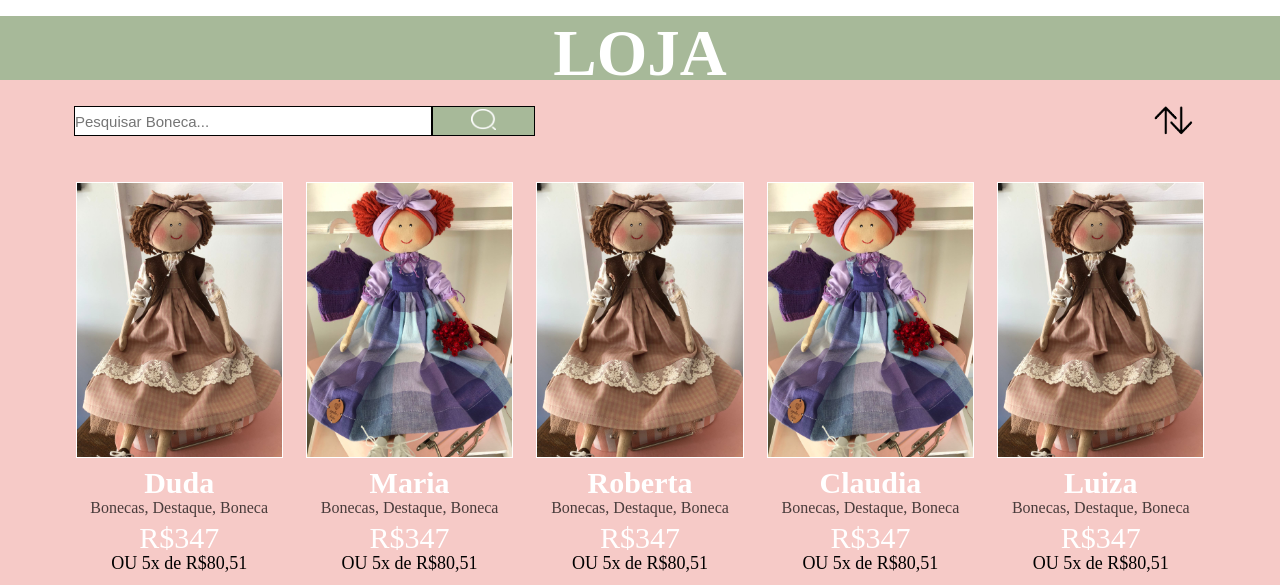
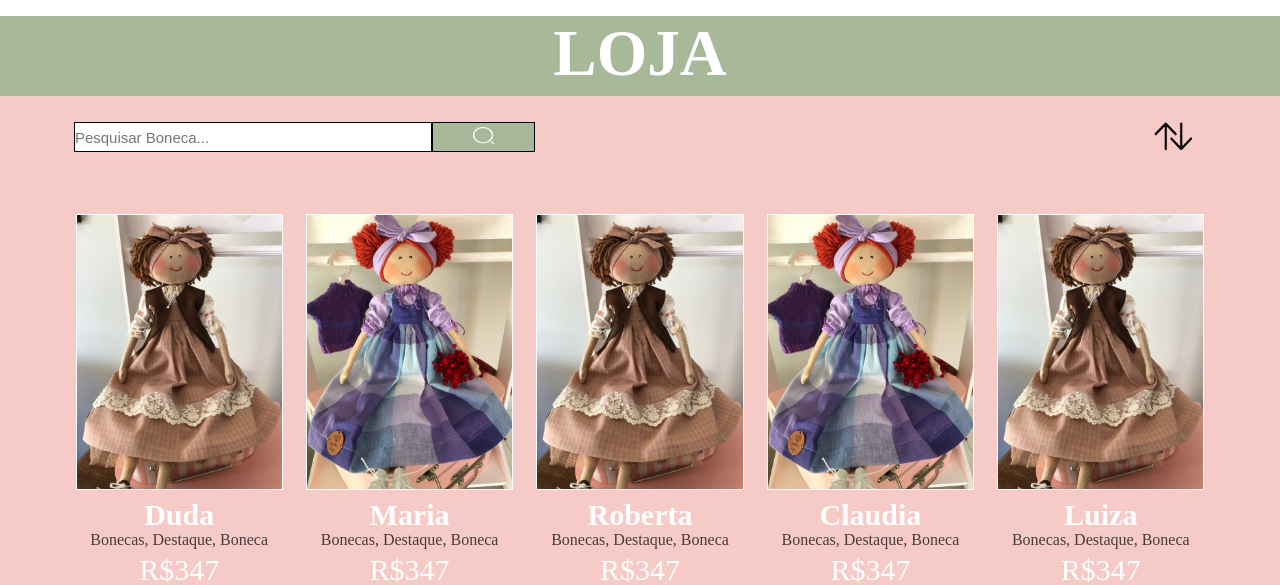
Before and after one commit to ryanpzr/agulha-e-linha, a plain HTML site: page docs/index.html in a window 1280 px wide. Shown: the part 192-777 px from the top of the page. Drawn offline with Linux system fonts and the light colour scheme.

Commit message:
Update_15

```diff
--- a/docs/css/index.css
+++ b/docs/css/index.css
@@ -1699,7 +1699,7 @@
         width: 100%;
         flex-flow: row wrap;
         background-color: rgba(167, 185, 153, 1);
-        height: 8vh;
+        height: 10vh;
         justify-content: center;
         align-items: center;
 
@@ -1739,9 +1739,10 @@
 
         display: flex;
         width: 100vw;
-        height: 8vh;
+        height: 10vh;
         margin-bottom: 0%;
         background-color: rgba(246, 202, 199, 1);
+
 
     }
 
@@ -1779,7 +1780,7 @@
 
     .button-click img {
 
-        width: 2vw;
+        width: 1.6vw;
         text-align: center;
         margin: 0;
 
--- a/docs/index.html
+++ b/docs/index.html
@@ -101,7 +101,7 @@
 
         <div class="cardContent" id="duda">
 
-            <img class="image" src="./img/boneca-02.jpg">
+            <img class="image" id="corcor" onclick="Mudarcor()" src="./img/boneca-02.jpg">
             <h2>Duda</h2>
             <p class="second-text-description">Bonecas, Destaque, Boneca</p>
             <p class="full-price">R$347</p>
--- a/docs/js/index.js
+++ b/docs/js/index.js
@@ -120,7 +120,6 @@ function LimparBoneca() {
     // Mostra todas as divs de produtos
     divsProdutos.forEach(function(div) {
       div.style.display = "block";
-      div.style.marginTop = "0"; // Define a margem superior de volta para 0
 
     });
 
@@ -141,3 +140,11 @@ if (window.screen.lockOrientationUniversal("portrait")) {
 } else {
     console.log("Orientation lock failed.");
 }
+
+/*function Mudarcor() {
+
+    var cor = document.getElementById("corcor")
+
+        cor.style.display = "block";
+        cor.style.width = "300px"; // Define a margem superior de volta para 0
+}*/
```
